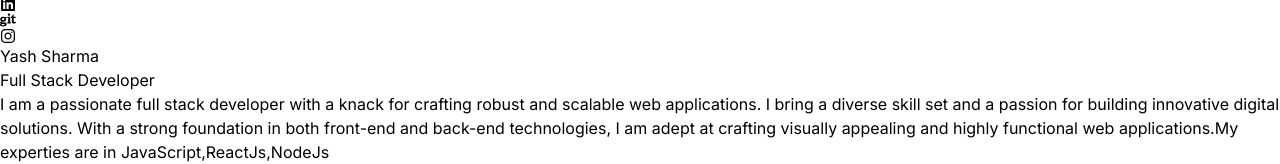
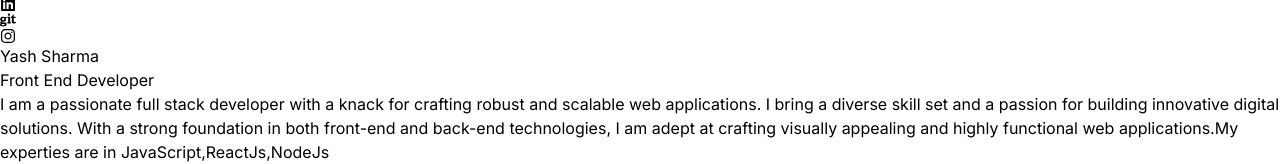
Before and after one commit to YashhSharma/Portfolio, a React (Vite) app: page / in a window 1280 px wide. Shown: the part 229-393 px from the top of the page. Built offline with nearby package versions, Linux system fonts and the light colour scheme.

Commit message:
Update Hero.jsx

```diff
--- a/src/Components/Hero.jsx
+++ b/src/Components/Hero.jsx
@@ -29,7 +29,7 @@ const Hero = () => {
         variants={contaiiner(0.5)}
         initial="hidden"
         animate='visible'
-         className="bg-gradient-to-r from-pink-300 via-slate-500 to-purple-500 bg-clip-text text-3xl tracking-tight text-transparent">Full Stack Developer
+         className="bg-gradient-to-r from-pink-300 via-slate-500 to-purple-500 bg-clip-text text-3xl tracking-tight text-transparent">Front End Developer
         </motion.span>
         <motion.p
         variants={contaiiner(1)}
```
